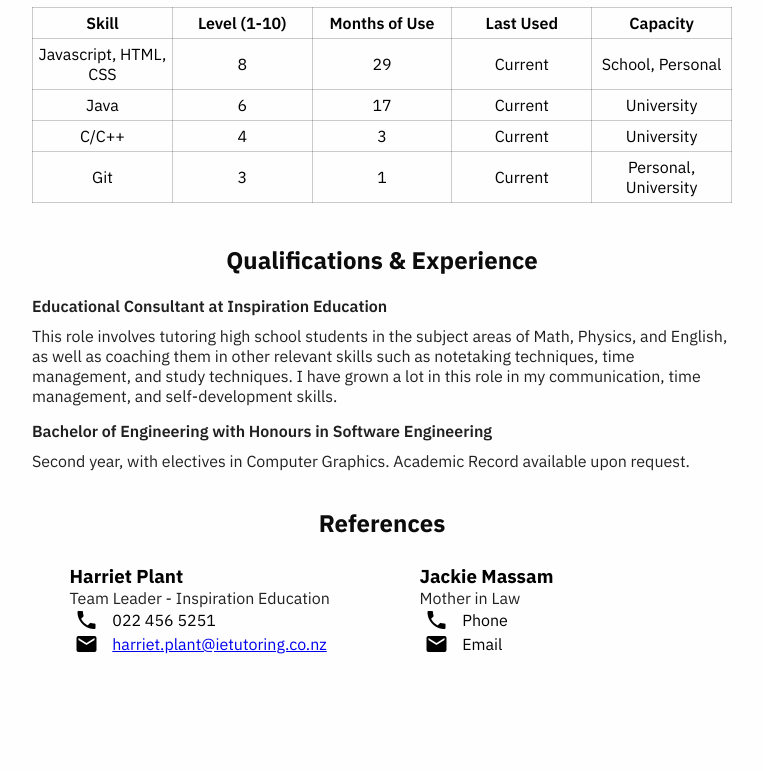
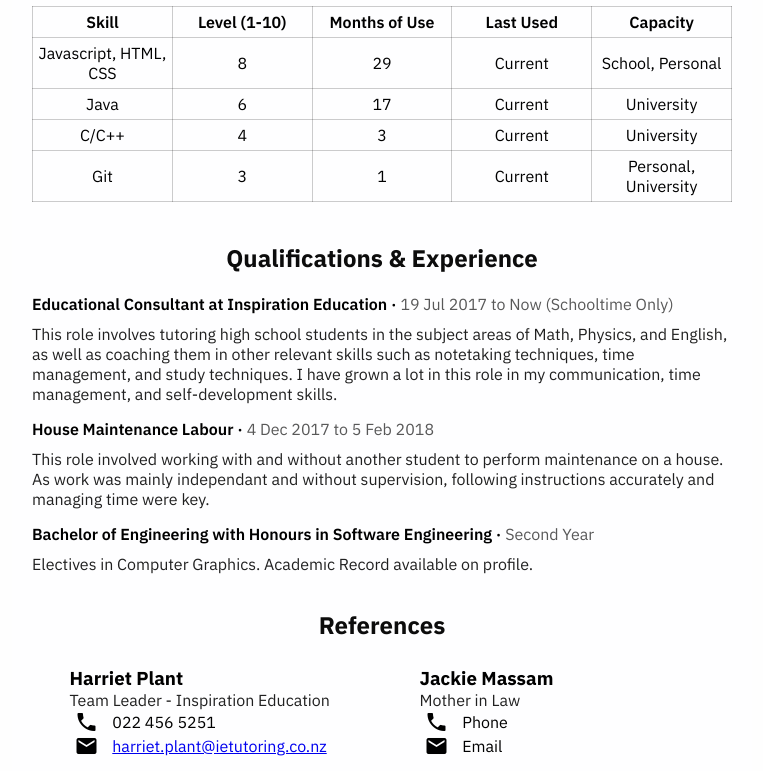
Before and after one commit to mathiasronimus/web-resume, a plain HTML site: page index.html in a window 1280 px wide. Shown: the part 836-1607 px from the top of the page, without its empty margins (258-1021 px from the left). Before the commit the page ends 1512 px from the top, so only its background shows below. Drawn offline with Linux system fonts and the light colour scheme.

Commit message:
Content changes

```diff
--- a/index.html
+++ b/index.html
@@ -37,7 +37,6 @@
         <p class="topic">Working Under Pressure</p>
         <p class="detail">I work best under pressure, and I like to set time-specific goals for my work - since I believe work exands to fill the time you give it. This has helped me during tests in my schooling, as well as during tutoring sessions.</p>
     </section>
-    <div class="divider"></div>
     <section>
         <h1>Technical Skills</h1>
         <div id="tableWrapper">
@@ -95,16 +94,16 @@
             </div>
             <h1>Mathias Ronimus</h1>
         </div>
-</header>
-    <div class="divider screenOnly"></div>
+    </header>
     <section>
         <h1>Qualifications & Experience</h1>
-        <p class="topic">Educational Consultant at Inspiration Education</p>
+        <div class="topic">Educational Consultant at Inspiration Education &middot <p class="subTopic">19 Jul 2017 to Now (Schooltime Only)</p></div>
         <p class="detail">This role involves tutoring high school students in the subject areas of Math, Physics, and English, as well as coaching them in other relevant skills such as notetaking techniques, time management, and study techniques. I have grown a lot in this role in my communication, time management, and self-development skills.</p>
-        <p class="topic">Bachelor of Engineering with Honours in Software Engineering</p>
-        <p class="detail">Second year, with electives in Computer Graphics. Academic Record available upon request.</p>
+        <div class="topic">House Maintenance Labour &middot <p class="subTopic">4 Dec 2017 to 5 Feb 2018</p></div>
+        <p class="detail">This role involved working with and without another student to perform maintenance on a house. As work was mainly independant and without supervision, following instructions accurately and managing time were key.</p>
+        <div class="topic">Bachelor of Engineering with Honours in Software Engineering &middot <p class="subTopic">Second Year</p></div>
+        <p class="detail">Electives in Computer Graphics. Academic Record available on profile.</p>
     </section>
-    <div class="divider"></div>
     <section>
         <h1>References</h1>
         <div id="reference-container">
--- a/stylesheet.css
+++ b/stylesheet.css
@@ -21,12 +21,6 @@ body {
     position: relative;
     padding-bottom: 20px;
     background-color: #fefeff;
-}
-
-.divider {
-    width: 100%;
-    height: 1px;
-    margin: auto;
 }
 
 h1 {
@@ -55,6 +49,12 @@ section {
     font-weight: 600;
     padding: 10px 0px;
     font-size: 16px;
+}
+
+.subTopic {
+    display: inline;
+    font-weight: 400;
+    opacity: 0.65;
 }
 
 .detail {
```
